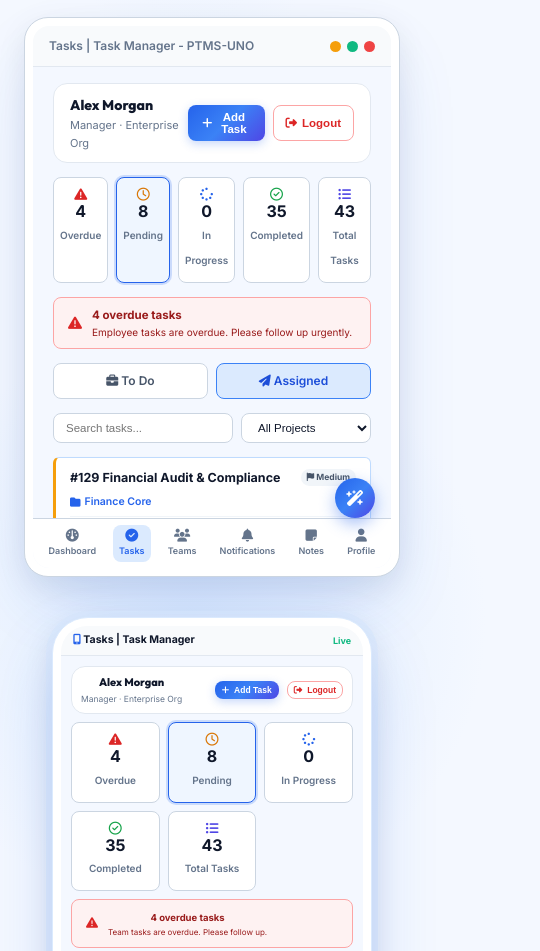
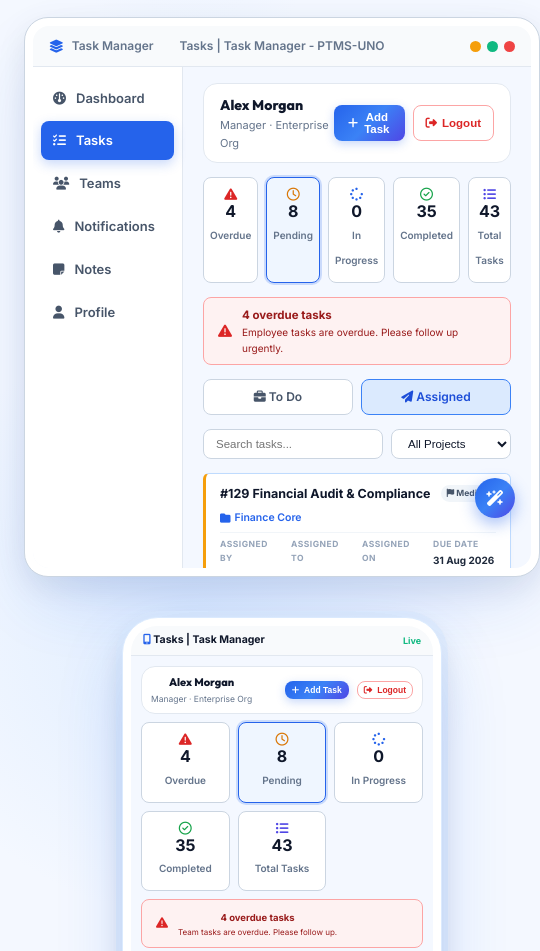
Before and after one commit to datsbitsindia/ptms_landing_web, a plain HTML site: page index.html in a window 390 px wide. Shown: the part 780-1731 px from the top of the page, 540 px wide, since content can reach past the window. Drawn offline with Linux system fonts and the light colour scheme.

Commit message:
Fix: Left=Desktop with sidebar (Photo 3), Right=Mobile with bottom nav (Photo 2)

```diff
--- a/index.html
+++ b/index.html
@@ -56,19 +56,39 @@
             <div class="container" id="preview">
                 <div class="dual-app-showcase">
 
-                    <!-- 1. DESKTOP DISPLAY (Left) - Exact Photo 2 Style (no sidebar) -->
+                    <!-- 1. DESKTOP FRAME (Left) — Photo 3: Windows App with Sidebar -->
                     <div class="hero-mockup-wrap">
+                        <!-- Windows Title Bar -->
                         <div class="mockup-window-bar">
-                            <div class="mockup-window-title">Tasks | Task Manager - PTMS-UNO</div>
+                            <div style="display:flex;align-items:center;gap:8px;">
+                                <i class="fa-solid fa-layer-group" style="color:#2563eb;font-size:13px;"></i>
+                                <span class="mockup-window-title">Task Manager</span>
+                            </div>
+                            <div class="mockup-window-title" style="position:absolute;left:50%;transform:translateX(-50%);">Tasks | Task Manager - PTMS-UNO</div>
                             <div class="mockup-controls" style="gap:6px;">
                                 <span class="control-dot min"></span>
                                 <span class="control-dot max"></span>
                                 <span class="control-dot close"></span>
                             </div>
                         </div>
-                        <div class="mockup-app-layout desktop-no-sidebar">
-                            <div class="app-mock-main">
-                                <!-- Header -->
+
+                        <!-- App Layout: Sidebar + Main -->
+                        <div class="mockup-app-layout" style="position:relative;">
+
+                            <!-- LEFT SIDEBAR (Photo 3) -->
+                            <div class="app-mock-sidebar" style="display:flex;">
+                                <div class="mock-sidebar-item"><i class="fa-solid fa-gauge"></i> Dashboard</div>
+                                <div class="mock-sidebar-item active"><i class="fa-solid fa-list-check"></i> Tasks</div>
+                                <div class="mock-sidebar-item"><i class="fa-solid fa-users"></i> Teams</div>
+                                <div class="mock-sidebar-item"><i class="fa-solid fa-bell"></i> Notifications</div>
+                                <div class="mock-sidebar-item"><i class="fa-solid fa-note-sticky"></i> Notes</div>
+                                <div class="mock-sidebar-item"><i class="fa-solid fa-user"></i> Profile</div>
+                            </div>
+
+                            <!-- MAIN CONTENT AREA -->
+                            <div class="app-mock-main" style="padding-bottom:44px;position:relative;">
+
+                                <!-- Top Header: username left, buttons right -->
                                 <div class="dt-header">
                                     <div>
                                         <div class="dt-username">Alex Morgan</div>
@@ -79,7 +99,8 @@
                                         <button class="dt-btn-logout"><i class="fa-solid fa-right-from-bracket"></i> Logout</button>
                                     </div>
                                 </div>
-                                <!-- 5 KPI Cards -->
+
+                                <!-- 5 KPI Cards in a single row -->
                                 <div class="mock-kpi-bar dt-kpi-bar">
                                     <div class="mock-kpi-card"><i class="fa-solid fa-triangle-exclamation" style="color:#dc2626;"></i><b>4</b><span>Overdue</span></div>
                                     <div class="mock-kpi-card active-kpi"><i class="fa-regular fa-clock" style="color:#d97706;"></i><b>8</b><span>Pending</span></div>
@@ -87,23 +108,27 @@
                                     <div class="mock-kpi-card"><i class="fa-regular fa-circle-check" style="color:#16a34a;"></i><b>35</b><span>Completed</span></div>
                                     <div class="mock-kpi-card"><i class="fa-solid fa-list-ul" style="color:#4f46e5;"></i><b>43</b><span>Total Tasks</span></div>
                                 </div>
+
                                 <!-- Alert -->
                                 <div class="mock-alert-banner">
                                     <i class="fa-solid fa-triangle-exclamation" style="font-size:14px;color:#dc2626;"></i>
                                     <div><b>4 overdue tasks</b><span style="display:block;font-size:10px;">Employee tasks are overdue. Please follow up urgently.</span></div>
                                 </div>
+
                                 <!-- Tabs -->
                                 <div class="mock-tabs-bar">
                                     <div class="mock-tab-btn"><i class="fa-solid fa-briefcase"></i> To Do</div>
                                     <div class="mock-tab-btn active"><i class="fa-solid fa-paper-plane"></i> Assigned</div>
                                 </div>
-                                <!-- Search -->
+
+                                <!-- Search Row -->
                                 <div class="mock-search-row">
                                     <input type="text" class="mock-search-input" placeholder="Search tasks...">
-                                    <select class="mock-search-input" style="width:130px;"><option>All Projects</option></select>
+                                    <select class="mock-search-input" style="width:120px;"><option>All Projects</option></select>
                                 </div>
-                                <!-- Task Cards with left yellow border -->
-                                <div style="display:flex;flex-direction:column;gap:7px;">
+
+                                <!-- Task Cards with left yellow border (Photo 3) -->
+                                <div style="display:flex;flex-direction:column;gap:6px;">
                                     <div class="mock-task-card dt-task">
                                         <div class="mock-task-header">
                                             <span class="mock-task-title">#129 Financial Audit &amp; Compliance</span>
@@ -138,28 +163,20 @@
                                         <div class="mock-task-project"><i class="fa-solid fa-folder"></i> Developer API</div>
                                         <div class="mock-task-columns">
                                             <div class="mock-task-col"><small>ASSIGNED BY</small><b>You</b></div>
-                                            <div class="mock-task-col"><small>ASSIGNED TO</small><b>Marcus Vance, K...</b></div>
+                                            <div class="mock-task-col"><small>ASSIGNED TO</small><b>Marcus, Vance K.</b></div>
                                             <div class="mock-task-col"><small>ASSIGNED ON</small><b>29 Aug 2026</b></div>
                                             <div class="mock-task-col"><small>DUE DATE</small><b>1 Sept 2026</b></div>
                                         </div>
                                     </div>
                                 </div>
+
                                 <!-- Floating Wand Button -->
                                 <div class="dt-fab-btn"><i class="fa-solid fa-wand-magic-sparkles"></i></div>
-                            </div>
-                            <!-- Bottom Nav -->
-                            <div class="dt-bottom-nav">
-                                <div class="mobile-nav-item"><i class="fa-solid fa-gauge"></i> Dashboard</div>
-                                <div class="mobile-nav-item active"><i class="fa-solid fa-circle-check"></i> Tasks</div>
-                                <div class="mobile-nav-item"><i class="fa-solid fa-users"></i> Teams</div>
-                                <div class="mobile-nav-item"><i class="fa-solid fa-bell"></i> Notifications</div>
-                                <div class="mobile-nav-item"><i class="fa-solid fa-note-sticky"></i> Notes</div>
-                                <div class="mobile-nav-item"><i class="fa-solid fa-user"></i> Profile</div>
                             </div>
                         </div>
                     </div>
 
-                    <!-- 2. MOBILE PHONE DISPLAY (Right) -->
+                    <!-- 2. MOBILE FRAME (Right) — Photo 2: Mobile App with bottom nav -->
                     <div class="mobile-frame-wrap">
                         <div class="mobile-notch-bar">
                             <div class="mobile-notch-title"><i class="fa-solid fa-mobile-screen" style="color:#2563eb;"></i> Tasks | Task Manager</div>
@@ -177,7 +194,8 @@
                                     <button class="dt-btn-logout" style="font-size:8.5px;padding:3px 6px;"><i class="fa-solid fa-right-from-bracket"></i> Logout</button>
                                 </div>
                             </div>
-                            <!-- KPI 3-col -->
+
+                            <!-- KPI 3-col then 2-col (Photo 2 style) -->
                             <div class="mock-kpi-bar" style="grid-template-columns:repeat(3,1fr);">
                                 <div class="mock-kpi-card"><i class="fa-solid fa-triangle-exclamation" style="color:#dc2626;"></i><b>4</b><span>Overdue</span></div>
                                 <div class="mock-kpi-card active-kpi"><i class="fa-regular fa-clock" style="color:#d97706;"></i><b>8</b><span>Pending</span></div>
@@ -185,21 +203,25 @@
                                 <div class="mock-kpi-card"><i class="fa-regular fa-circle-check" style="color:#16a34a;"></i><b>35</b><span>Completed</span></div>
                                 <div class="mock-kpi-card"><i class="fa-solid fa-list-ul" style="color:#4f46e5;"></i><b>43</b><span>Total Tasks</span></div>
                             </div>
+
                             <!-- Alert -->
                             <div class="mock-alert-banner">
                                 <i class="fa-solid fa-triangle-exclamation" style="font-size:12px;color:#dc2626;"></i>
                                 <div><b style="font-size:9.5px;">4 overdue tasks</b><span style="display:block;font-size:8px;">Team tasks are overdue. Please follow up.</span></div>
                             </div>
+
                             <!-- Tabs -->
                             <div class="mock-tabs-bar">
-                                <div class="mock-tab-btn" style="font-size:9.5px;"><i class="fa-solid fa-briefcase"></i> To Do</div>
-                                <div class="mock-tab-btn active" style="font-size:9.5px;"><i class="fa-solid fa-paper-plane"></i> Assigned</div>
+                                <div class="mock-tab-btn" style="font-size:9.5px;padding:6px;"><i class="fa-solid fa-briefcase"></i> To Do</div>
+                                <div class="mock-tab-btn active" style="font-size:9.5px;padding:6px;"><i class="fa-solid fa-paper-plane"></i> Assigned</div>
                             </div>
+
                             <!-- Search -->
                             <div class="mock-search-row">
                                 <input type="text" class="mock-search-input" placeholder="Search tasks..." style="font-size:9.5px;">
                                 <select class="mock-search-input" style="width:85px;font-size:9.5px;"><option>All Projects</option></select>
                             </div>
+
                             <!-- Task Cards -->
                             <div style="display:flex;flex-direction:column;gap:5px;">
                                 <div class="mock-task-card dt-task">
@@ -215,7 +237,7 @@
                                 </div>
                                 <div class="mock-task-card dt-task">
                                     <div class="mock-task-header">
-                                        <span class="mock-task-title" style="font-size:9.5px;">#128 Database Indexing</span>
+                                        <span class="mock-task-title" style="font-size:9.5px;">#128 Database Indexing Optim.</span>
                                         <span class="priority-pill-sm" style="font-size:7.5px;"><i class="fa-solid fa-flag"></i> Medium</span>
                                     </div>
                                     <div class="mock-task-project" style="font-size:8.5px;"><i class="fa-solid fa-folder"></i> Cloud Infra</div>
@@ -225,9 +247,11 @@
                                     </div>
                                 </div>
                             </div>
-                            <!-- FAB -->
+
+                            <!-- Floating Wand Button -->
                             <div class="mobile-fab-btn"><i class="fa-solid fa-wand-magic-sparkles"></i></div>
-                            <!-- Bottom Nav -->
+
+                            <!-- Bottom Navigation Bar (Photo 2) -->
                             <div class="mobile-bottom-nav">
                                 <div class="mobile-nav-item"><i class="fa-solid fa-gauge"></i> Dashboard</div>
                                 <div class="mobile-nav-item active"><i class="fa-solid fa-circle-check"></i> Tasks</div>
--- a/style.css
+++ b/style.css
@@ -485,11 +485,18 @@ a {
     cursor: pointer;
 }
 
-/* Desktop Left Sidebar (kept for reference, hidden in new layout) */
+/* Desktop Left Sidebar (Photo 3 style) */
 .app-mock-sidebar {
-    display: none;
+    width: 150px;
+    background: #ffffff;
+    border-right: 1px solid #e2e8f0;
+    padding: 12px 8px;
+    display: flex;
+    flex-direction: column;
+    gap: 4px;
+    text-align: left;
+    flex-shrink: 0;
 }
-
 
 
 .mock-sidebar-brand {
```
